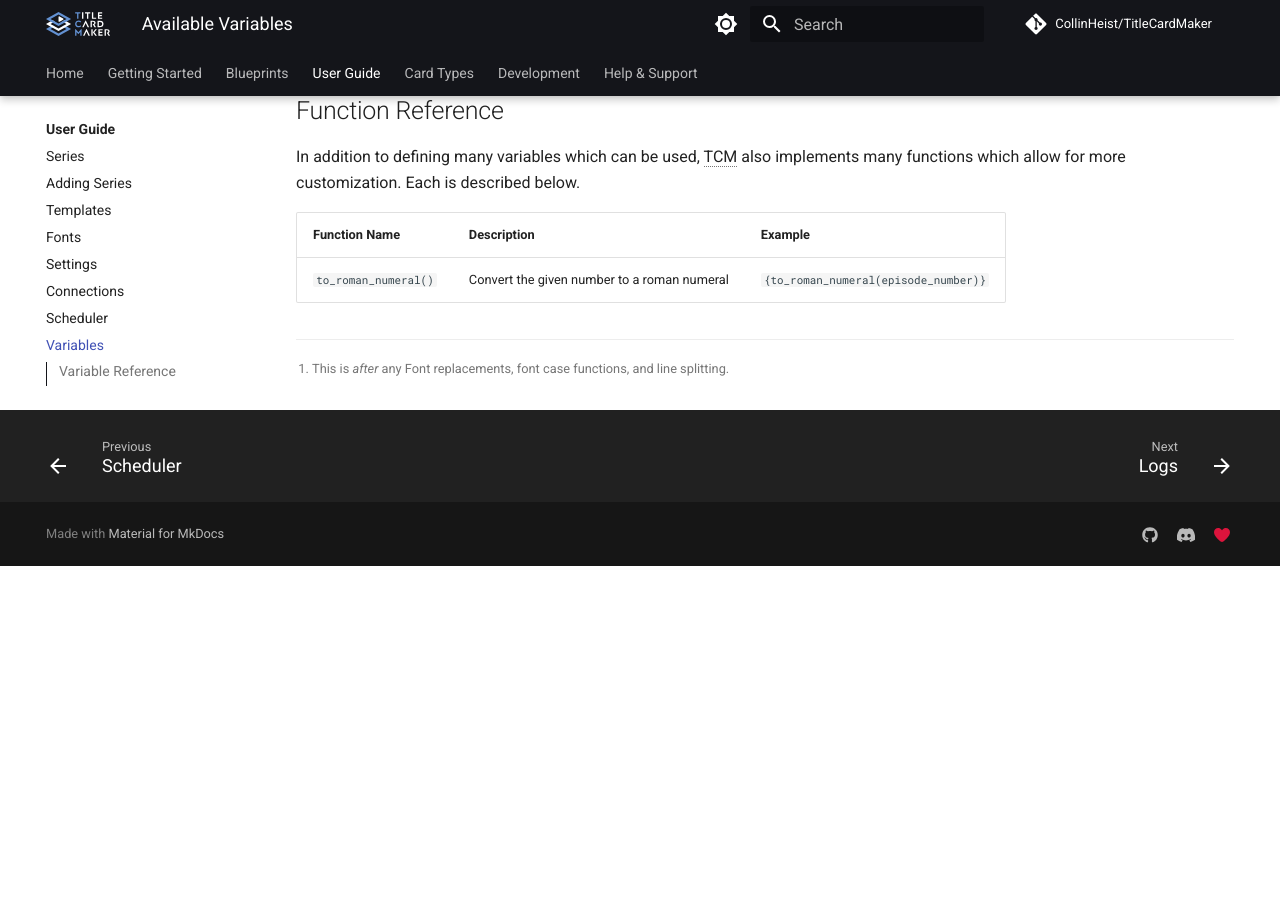
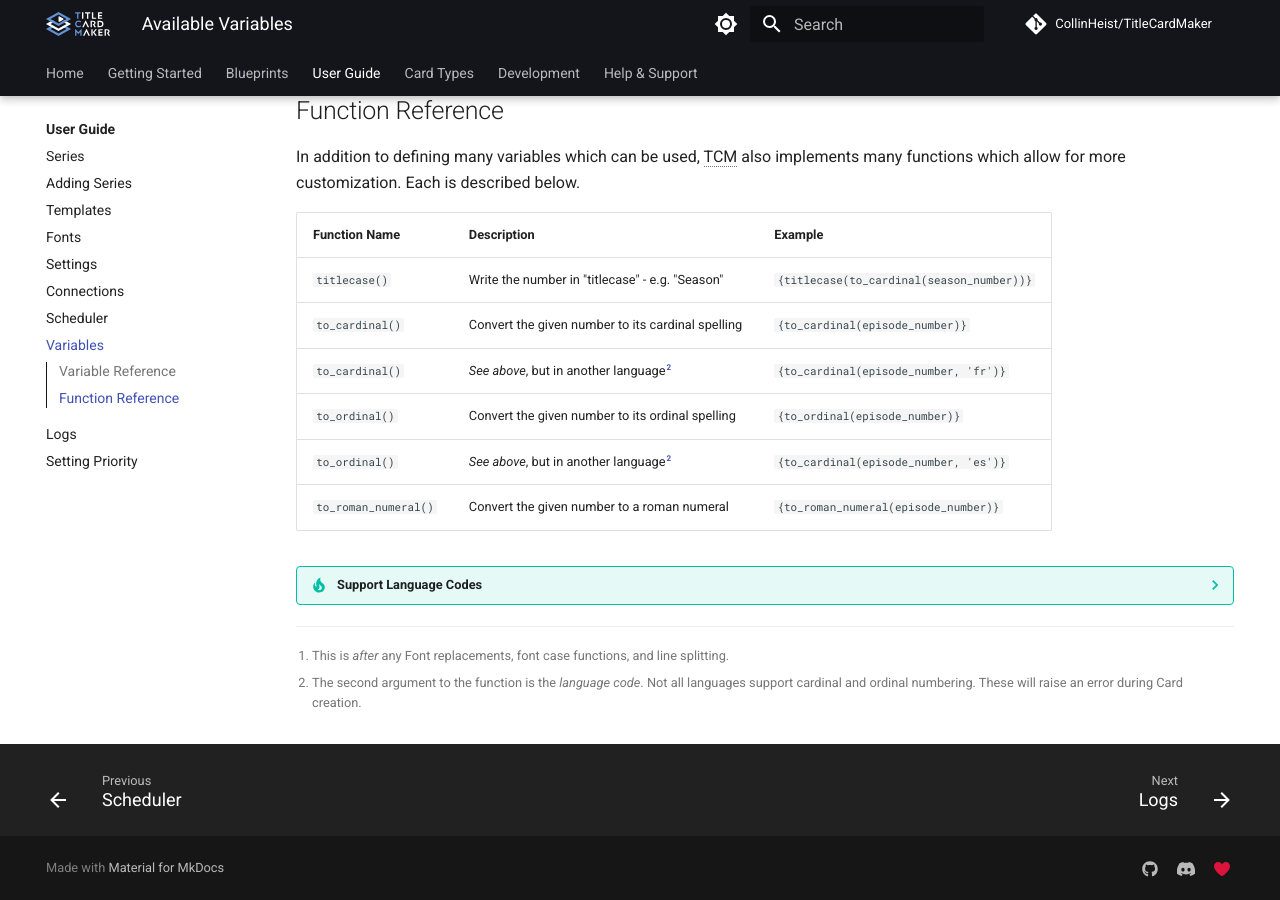
Before and after one commit to CollinHeist/TitleCardMaker, an MkDocs documentation site: the page built from docs/user_guide/variables.md, in a window 1280 px wide and 900 px high, scrolled down 969 px. Built offline with MkDocs 1.6.1 and Material for MkDocs 9.7.7, drawn with Linux system fonts in a browser that asks for light colours; comment, search, counter and statistics services are not loaded; before the commit the page ends 1535 px from its top, so only the background shows below that; some of the changed text lies outside the part shown.

Commit message:
[60] Update variable docs on new FormatString functions

```diff
--- a/docs/user_guide/variables.md
+++ b/docs/user_guide/variables.md
@@ -44,6 +44,15 @@
     | `hide_episode_text` | Whether to hide episode text         | `false`     |
     | `season_text`       | The season text of the Card          | `Season 2`  |
     | `episode_text`      | The episode text of the Card         | `Episode 6` |
+
+=== "Cardinal and Ordinal Numbers"
+
+    !!! warning "Deprecated Variables"
+
+        Previously, cardinal and ordinal spelling of numbers (e.g. `Two`,
+        `Second`) were available as direct variables (`season_number_cardinal`).
+        These are now accessed by the `to_cardinal()` and `to_ordinal()`
+        functions. See [here](#function-reference)
 
 === "Calculated Metadata"
 
@@ -129,9 +138,67 @@
 In addition to defining many variables which can be used, TCM also implements
 many functions which allow for more customization. Each is described below.
 
-| Function Name | Description | Example |
-| --- | --- | --- |
-| `to_roman_numeral()` | Convert the given number to a roman numeral | `{to_roman_numeral(episode_number)}` |
+| Function Name        | Description                                       | Example                                   |
+| -------------------- | ------------------------------------------------- | ----------------------------------------- |
+| `titlecase()`        | Write the number in "titlecase" - e.g. "Season"   | `{titlecase(to_cardinal(season_number))}` |
+| `to_cardinal()`      | Convert the given number to its cardinal spelling | `{to_cardinal(episode_number)}`           |
+| `to_cardinal()`      | _See above_, but in another language[^2]          | `{to_cardinal(episode_number, 'fr')}`     |
+| `to_ordinal()`       | Convert the given number to its ordinal spelling  | `{to_ordinal(episode_number)}`            |
+| `to_ordinal()`       | _See above_, but in another language[^2]          | `{to_cardinal(episode_number, 'es')}`     |
+| `to_roman_numeral()` | Convert the given number to a roman numeral       | `{to_roman_numeral(episode_number)}`      |
+
+??? tip "Support Language Codes"
+
+    | Code    | Language             |
+    | ------- | -------------------- |
+    | `am`    | Amharic              |
+    | `ar`    | Arabic               |
+    | `cz`    | Czech                |
+    | `da`    | Danish               |
+    | `de`    | German               |
+    | `en`    | English              |
+    | `en_IN` | English (India)      |
+    | `eo`    | Esperanto            |
+    | `es`    | Spanish              |
+    | `es_CO` | Spanish (Colombia)   |
+    | `es_NI` | Spanish (Nicaragua)  |
+    | `es_VE` | Spanish (Venezuela)  |
+    | `fa`    | Farsi                |
+    | `fi`    | Finnish              |
+    | `fr`    | French               |
+    | `fr_BE` | French (Belgium)     |
+    | `fr_CH` | French (Switzerland) |
+    | `fr_DZ` | French (Algeria)     |
+    | `he`    | Hebrew               |
+    | `hu`    | Hungarian            |
+    | `id`    | Indonesian           |
+    | `it`    | Italian              |
+    | `ja`    | Japanese             |
+    | `kn`    | Kannada              |
+    | `ko`    | Korean               |
+    | `kz`    | Kazakh               |
+    | `lt`    | Lithuanian           |
+    | `lv`    | Latvian              |
+    | `nl`    | Dutch                |
+    | `no`    | Norwegian            |
+    | `pl`    | Polish               |
+    | `pt`    | Portuguese           |
+    | `pt_BR` | Portuguese (Brazil)  |
+    | `ro`    | Romanian             |
+    | `ru`    | Russian              |
+    | `sl`    | Slovenian            |
+    | `sr`    | Serbian              |
+    | `sv`    | Swedish              |
+    | `te`    | Telugu               |
+    | `tg`    | Tajik                |
+    | `th`    | Thai                 |
+    | `tr`    | Turkish              |
+    | `uk`    | Ukrainian            |
+    | `vi`    | Vietnamese           |
 
 [^1]: This is _after_ any Font replacements, font case functions, and line
 splitting.
+
+[^2]: The second argument to the function is the _language code_. Not all
+languages support cardinal and ordinal numbering. These will raise an error
+during Card creation.
```
Also changed, not shown: 2 other files.
